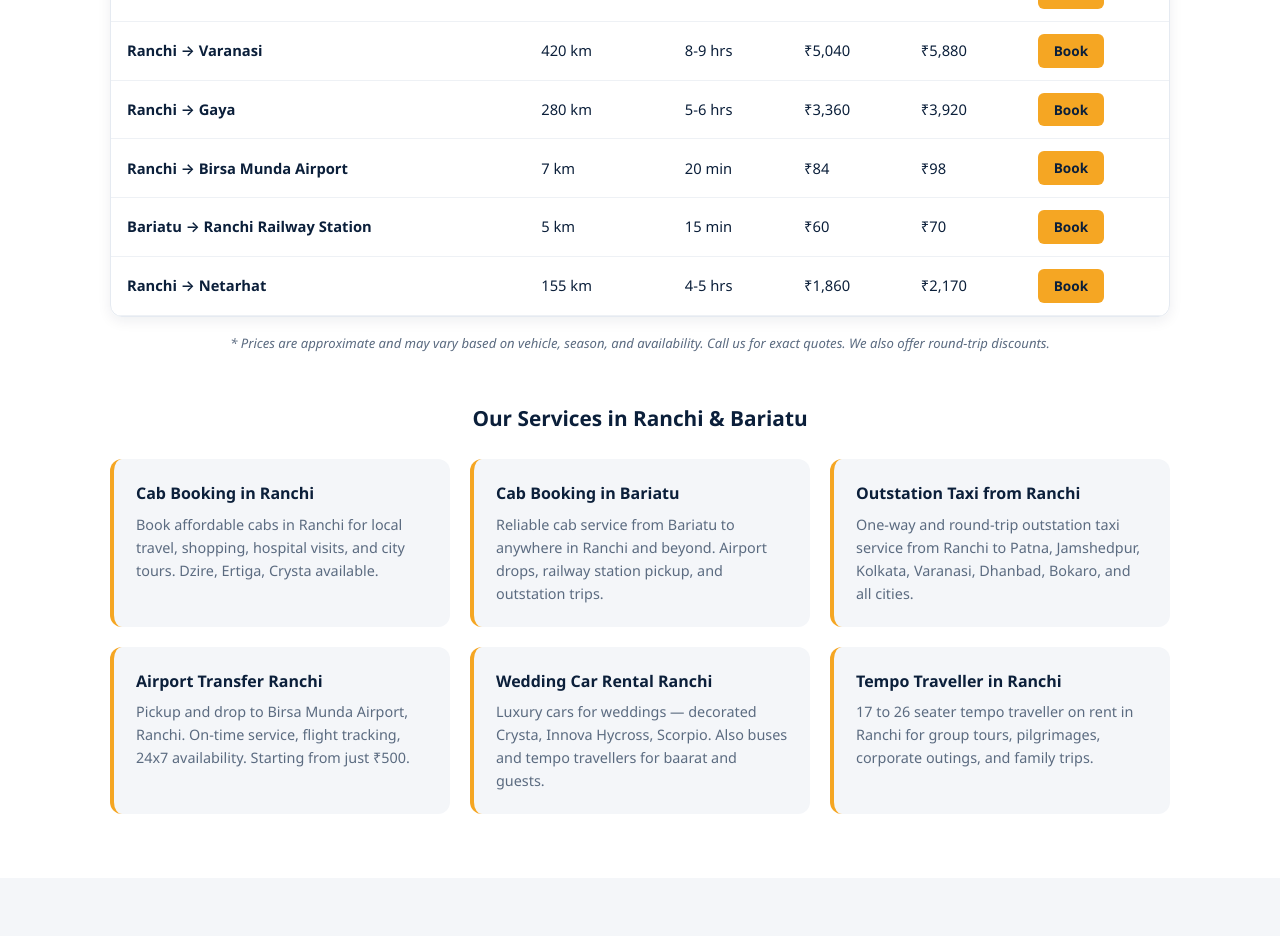
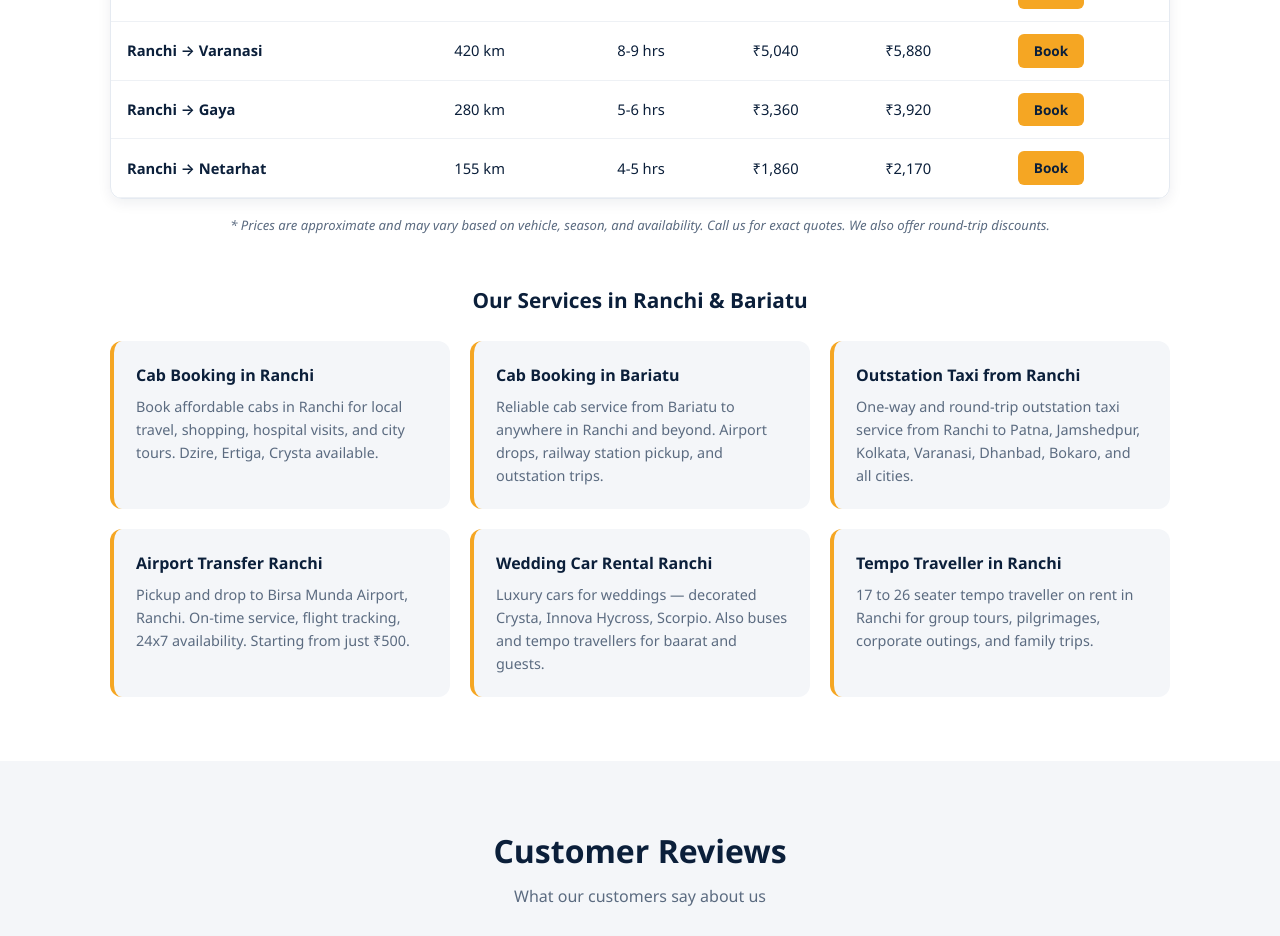
Before and after one commit to hariomk8118-source/RR-Tour-and-Travels, a React (Vite) app: page / in a window 1280 px wide. Shown: the part 3640-4576 px from the top of the page. Built offline with nearby package versions, Linux system fonts and the light colour scheme.

Commit message:
Remove airport and railway station short routes

```diff
--- a/src/components/Routes.jsx
+++ b/src/components/Routes.jsx
@@ -13,8 +13,7 @@ const routeData = [
   { from: 'Ranchi', to: 'Kolkata', km: 400, time: '7-8 hrs' },
   { from: 'Ranchi', to: 'Varanasi', km: 420, time: '8-9 hrs' },
   { from: 'Ranchi', to: 'Gaya', km: 280, time: '5-6 hrs' },
-  { from: 'Ranchi', to: 'Birsa Munda Airport', km: 7, time: '20 min' },
-  { from: 'Bariatu', to: 'Ranchi Railway Station', km: 5, time: '15 min' },
+
   { from: 'Ranchi', to: 'Netarhat', km: 155, time: '4-5 hrs' },
 ];
 
```
Also changed, not shown: public/icons/Logo.png (added).
